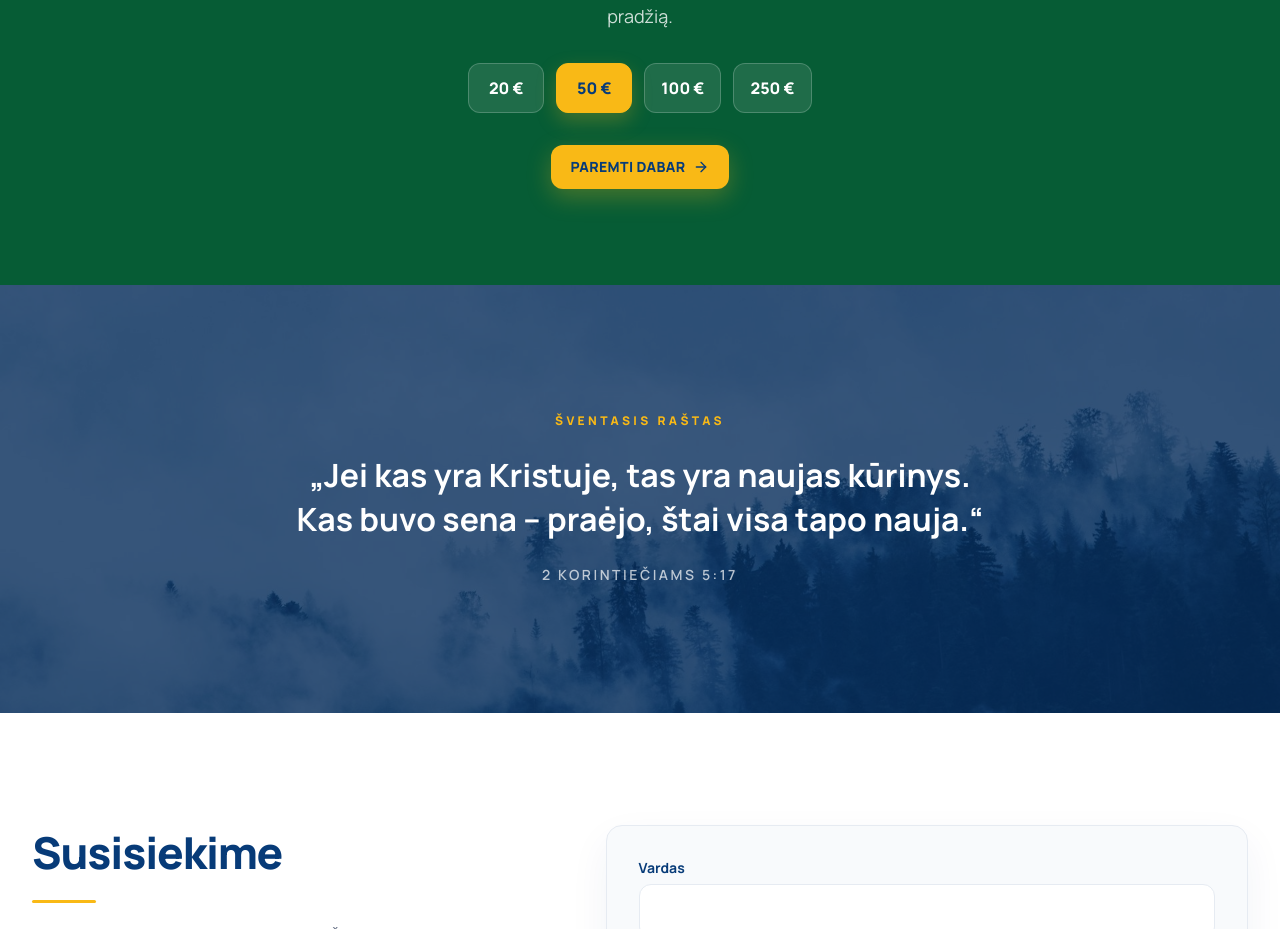
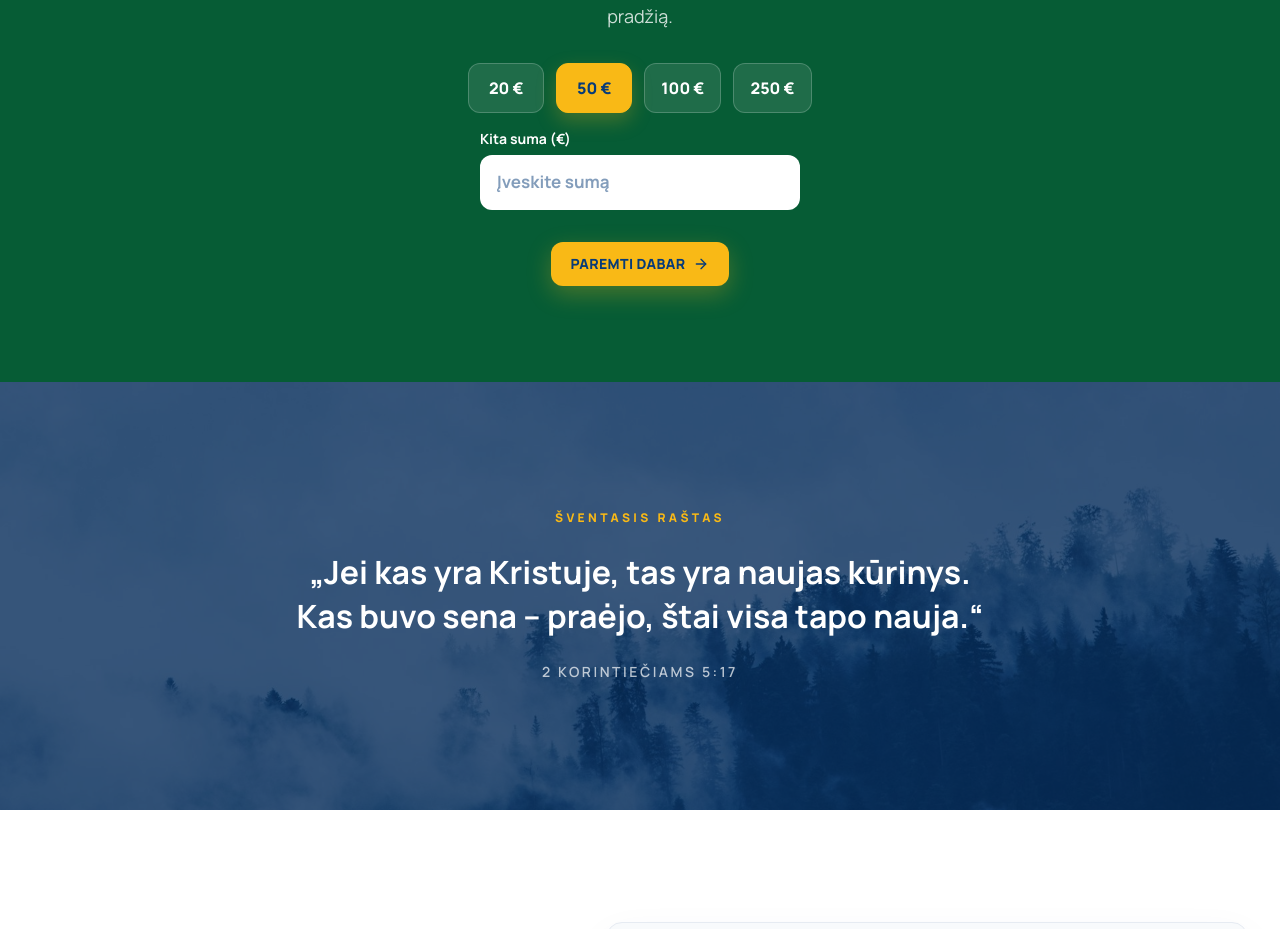
Before and after one commit to Apex-Web-Worx/teen-challenge-lietuva, a React (Vite) app: page / in a window 1280 px wide. Shown: the part 4181-5110 px from the top of the page. Built offline with nearby package versions, Linux system fonts and the light colour scheme.

Commit message:
Add custom donation amount on homepage

```diff
--- a/src/components/DonationCTA.tsx
+++ b/src/components/DonationCTA.tsx
@@ -25,11 +25,28 @@ export function DonationCTA() {
             onChange={setAmount}
             className="mt-8 justify-center"
           />
+          <div className="mx-auto mt-4 max-w-xs text-left">
+            <label htmlFor="donation-custom-home" className="mb-1.5 block text-sm font-bold text-white">
+              Kita suma (€)
+            </label>
+            <input
+              id="donation-custom-home"
+              type="number"
+              min="1"
+              step="0.01"
+              inputMode="decimal"
+              placeholder="Įveskite sumą"
+              onChange={(event) => {
+                const value = Number(event.currentTarget.value);
+                setAmount(Number.isFinite(value) && value > 0 ? value : null);
+              }}
+              className="w-full rounded-[12px] border border-white/20 bg-white px-4 py-3 font-bold text-navy outline-none transition focus:border-gold"
+            />
+          </div>
           <div className="mt-8">
             <Button
               arrow
               onClick={() => {
-                // TODO: Connect payment processing.
                 const query = amount ? `?suma=${amount}` : "";
                 setLocation(`/parama${query}`);
               }}
```
